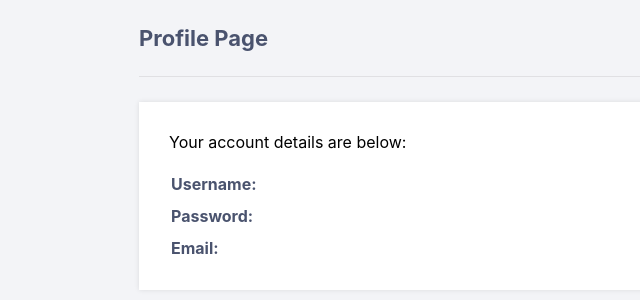
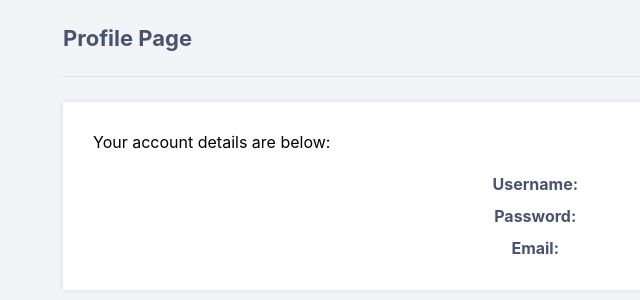
Before and after one commit to Visioweb/ChatbotNutrizionisti, a Flask app: page /profile in a window 1280 px wide. Shown: the part 60-360 px from the top of the page, without its empty margins (1-641 px from the left). Run offline with Flask 2, Linux system fonts and the light colour scheme; data that the repository does not hold is empty.

Commit message:
Update login.css

```diff
--- a/static/login.css
+++ b/static/login.css
@@ -117,7 +117,7 @@ body.loggedin {
   	background-color: #f3f4f7;
 }
 .content {
-  	width: 1000px;
+  	width: 90%;
   	margin: 0 auto;
 }
 .content h2 {
@@ -135,6 +135,7 @@ body.loggedin {
 }
 .content > p table td, .content > div table td {
 	padding: 5px;
+	text-align:center;
 }
 .content > p table td:first-child, .content > div table td:first-child {
 	font-weight: bold;
@@ -145,3 +146,7 @@ body.loggedin {
 	padding: 5px;
 	margin: 0 0 10px 0;
 }
+
+.content table {
+	width: 90%;
+}
```
